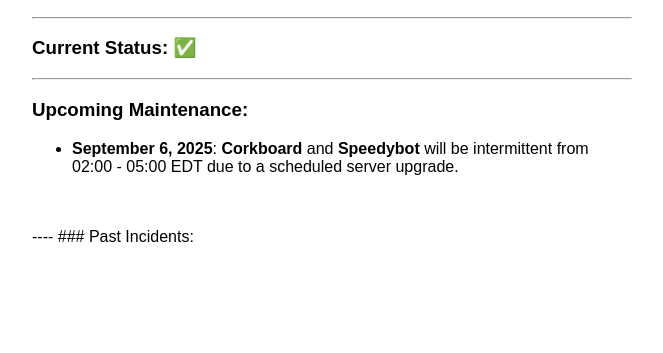
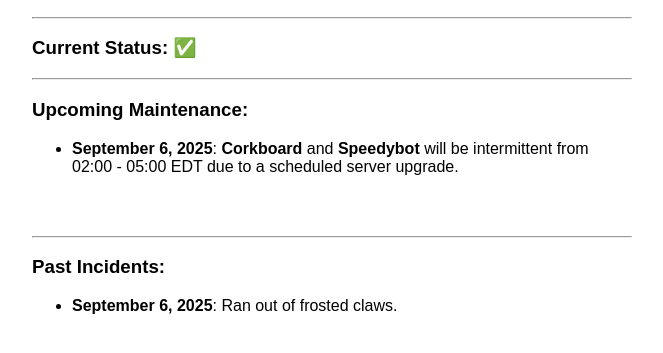
Before and after one commit to jdmartin/corkboard-status, a website: page index.html in a window 1280 px wide. Shown: the part 115-468 px from the top of the page, without its empty margins (308-971 px from the left). Drawn offline with Linux system fonts and the light colour scheme.

Commit message:
Updated status

```diff
--- a/index.html
+++ b/index.html
@@ -21,7 +21,11 @@
 </ul>
 <br/>
 <br/>
-----
-### Past Incidents:
+
+<hr>
+<h3>Past Incidents:</h3>
+<ul>
+<li><strong>September 6, 2025</strong>: Ran out of frosted claws.</li>
+</ul>
 </body>
 </html>
```
Also changed, not shown: status.md (+3 -0 lines).
